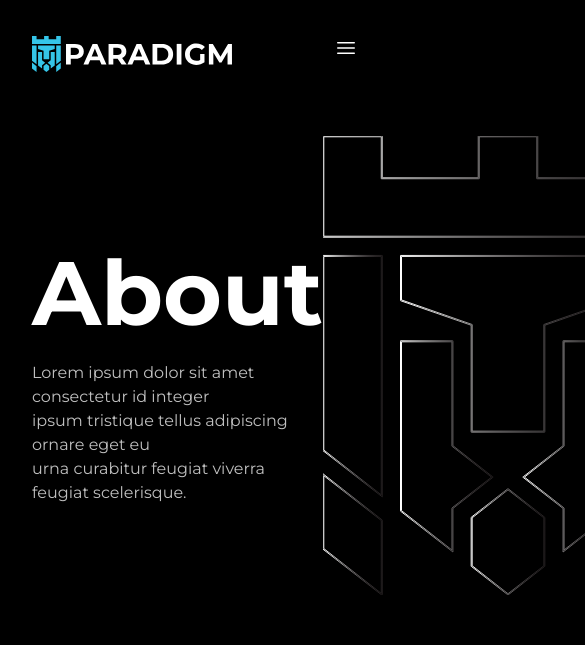
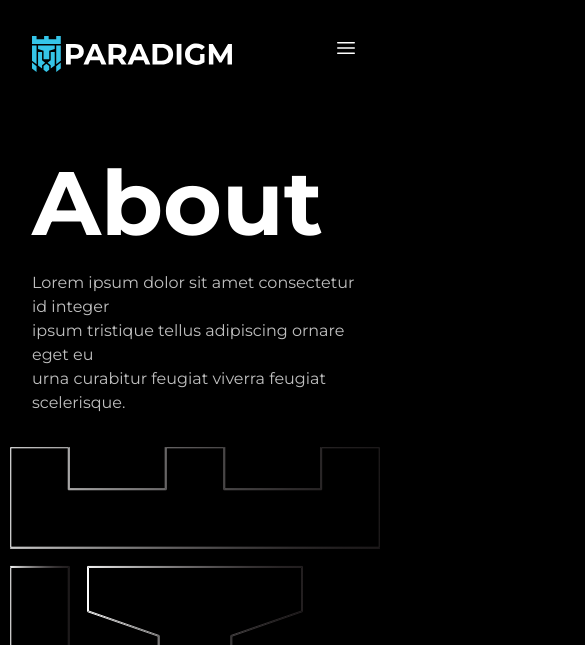
Before and after one commit to Neptune669/Paradigm, a React (Vite) app: page /about in a window 390 px wide. Shown: the top 645 px of the page, 585 px wide, since content can reach past the window. Built offline with nearby package versions, Linux system fonts and the light colour scheme.

Commit message:
Adding responsive

```diff
--- a/src/componentws/AboutUs/about.jsx
+++ b/src/componentws/AboutUs/about.jsx
@@ -1,7 +1,7 @@
 const About = () => {
   return (
     <div className="px-8 mx-auto mt-16 bg-center bg-cover mb-28 max-w-7xl ">
-      <div className="flex items-center justify-between">
+      <div className="flex flex-col items-center justify-between gap-8 md:flex-row">
         <div className="">
           <h1 className="text-[5.625rem] font-bold">About</h1>
           <p className="text-[#C0C0C0] ">
@@ -10,7 +10,7 @@ const About = () => {
             <br /> urna curabitur feugiat viverra feugiat scelerisque.
           </p>
         </div>
-        <div className="">
+        <div className="w-fit">
           <svg
             width="370"
             height="459"
--- a/src/componentws/AboutUs/custom.jsx
+++ b/src/componentws/AboutUs/custom.jsx
@@ -7,7 +7,7 @@ const SectionWithImage = ({
   textColor,
   fontSize,
 }) => {
-  const containerStyle = `flex items-center justify-between ${flexDirection}`;
+  const containerStyle = `flex flex-col gap-10  md:flex-row px-8  justify-between ${flexDirection}`;
 
   return (
     <div className={containerStyle}>
--- a/src/componentws/AboutUs/team.jsx
+++ b/src/componentws/AboutUs/team.jsx
@@ -8,7 +8,7 @@ const Team = () => {
   return (
     <div className="grid gap-10">
       <SectionWithImage header="Behind Every Success" title="Our Team" />
-      <div className="grid grid-cols-3 gap-10">
+      <div className="grid gap-10 max-w-fit md:grid-cols-2 lg:grid-cols-3">
         <ImageWithBackground img={img} />
         <ImageWithBackground img={img} />
         <ImageWithBackground img={imgTwo} />
```
